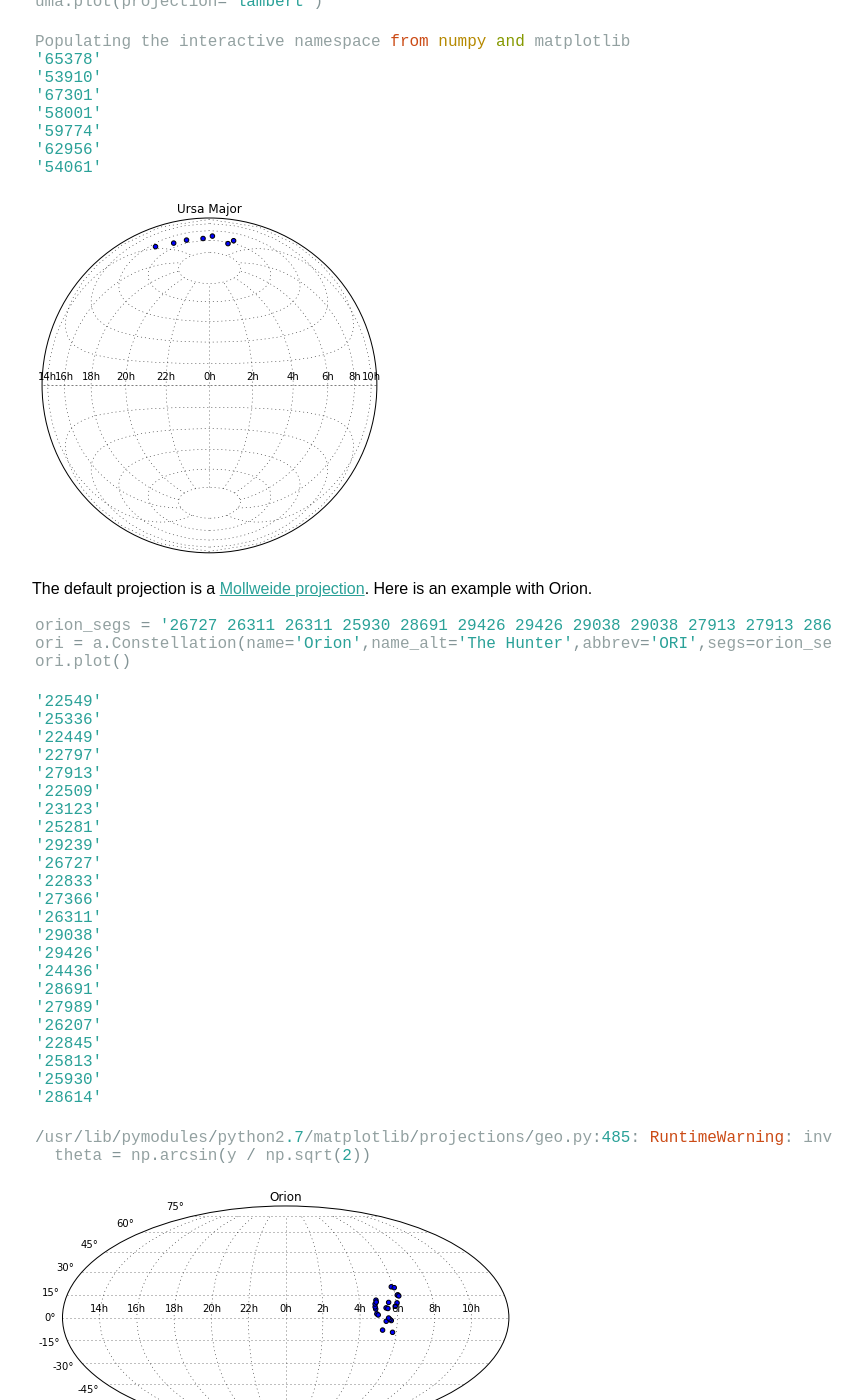
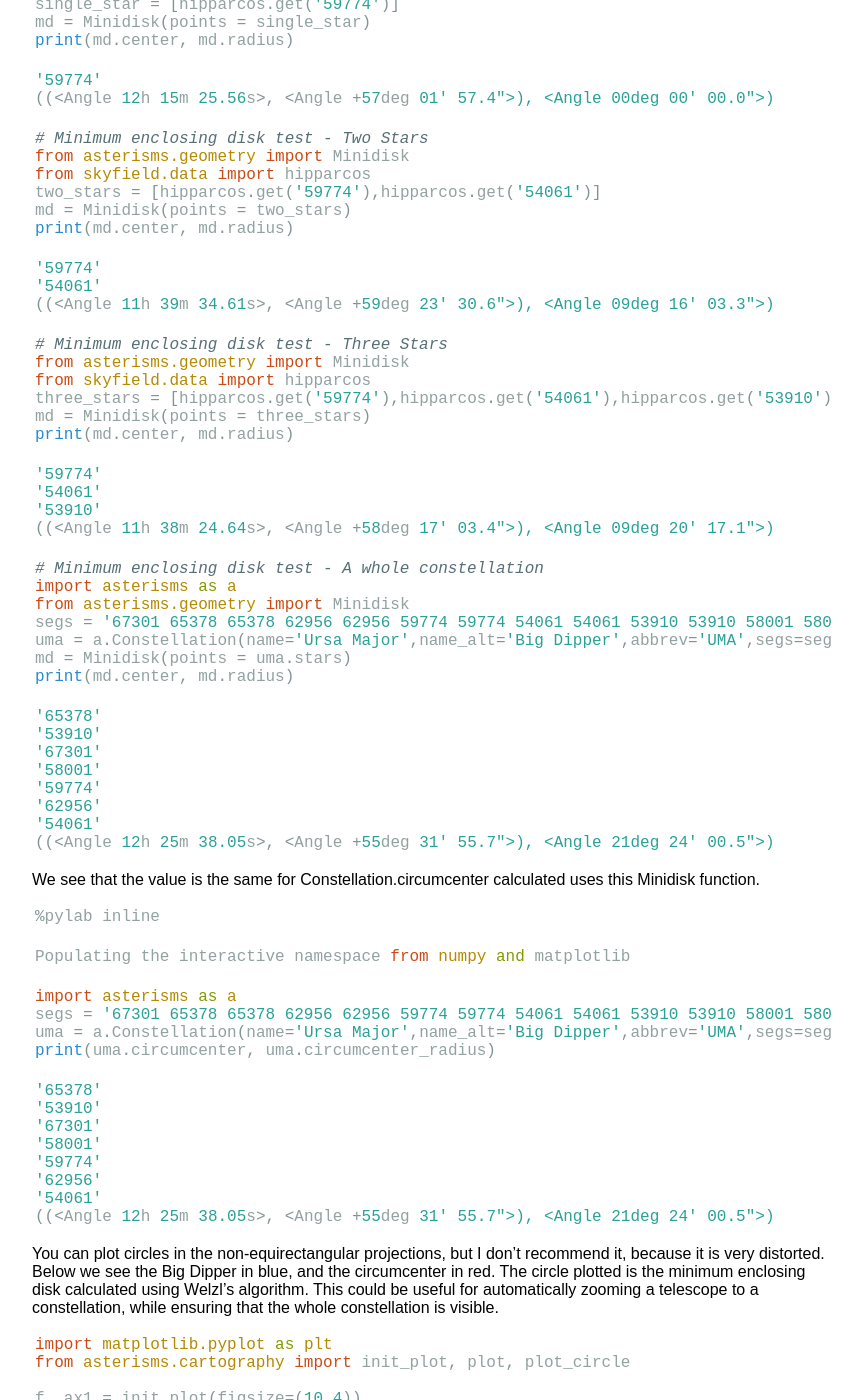
Before and after one commit to dreamalligator/asterisms, a Sphinx documentation site: the page built from asterisms/docs/examples.rst, in a window 1280 px wide and 1400 px high, scrolled down 3085 px. Shown: the whole window, without its empty margins (208-1070 px from the left). Built offline with Sphinx 7.4.7, drawn with Linux system fonts in a browser that asks for light colours; the version number could not be read and is left out; some of the changed text lies outside the part shown.

Commit message:
welzl's algorithm almost finished

```diff
--- a/asterisms/docs/examples.rst
+++ b/asterisms/docs/examples.rst
@@ -216,14 +216,157 @@ in Skyfield's Angle type.
 
     print(uma.stars)
     print(uma.center)
-    #TODO: circumcenter not finished yet.
-    #print(uma.circumcenter)
-    #print(uma.circumcenter_radius)
+    print(uma.circumcenter)
+    print(uma.circumcenter_radius)
 
 .. parsed-literal::
 
     [Star(ra_hours=13.398761920264775, dec_degrees=54.925361752393151, ra_mas_per_year=121.23, dec_mas_per_year=-22.01, parallax_mas=41.73, names=[('HIP', 65378)]), Star(ra_hours=11.030687999605183, dec_degrees=56.382426786427374, ra_mas_per_year=81.66, dec_mas_per_year=33.74, parallax_mas=41.07, names=[('HIP', 53910)]), Star(ra_hours=13.792343787984251, dec_degrees=49.313265059674272, ra_mas_per_year=-121.23, dec_mas_per_year=-15.56, parallax_mas=32.39, names=[('HIP', 67301)]), Star(ra_hours=11.897179848125406, dec_degrees=53.694760084185191, ra_mas_per_year=107.76, dec_mas_per_year=11.16, parallax_mas=38.99, names=[('HIP', 58001)]), Star(ra_hours=12.257100034120432, dec_degrees=57.032616901786447, ra_mas_per_year=103.56, dec_mas_per_year=7.81, parallax_mas=40.05, names=[('HIP', 59774)]), Star(ra_hours=12.900485951888628, dec_degrees=55.959821158352696, ra_mas_per_year=111.74, dec_mas_per_year=-8.99, parallax_mas=40.3, names=[('HIP', 62956)]), Star(ra_hours=11.062130192490219, dec_degrees=61.75103320112995, ra_mas_per_year=-136.46, dec_mas_per_year=-35.25, parallax_mas=26.38, names=[('HIP', 54061)])]
     (<Angle 12h 20m 02.75s>, <Angle +55deg 34' 47.6">)
+    (<Angle 12h 25m 38.05s>, <Angle +55deg 31' 55.7">)
+    21deg 24' 00.5"
+
+
+.. code:: python
+
+    # Minimum enclosing disk test - No Stars
+    from asterisms.geometry import Minidisk
+    md = Minidisk()
+    print(md.center, md.radius)
+
+.. parsed-literal::
+
+    ((None, None), <Angle 00deg 00' 00.0">)
+
+
+.. code:: python
+
+    # Minimum enclosing disk test - Single Star
+    from asterisms.geometry import Minidisk
+    from skyfield.data import hipparcos
+    single_star = [hipparcos.get('59774')]
+    md = Minidisk(points = single_star)
+    print(md.center, md.radius)
+
+.. parsed-literal::
+
+    '59774'
+    ((<Angle 12h 15m 25.56s>, <Angle +57deg 01' 57.4">), <Angle 00deg 00' 00.0">)
+
+
+.. code:: python
+
+    # Minimum enclosing disk test - Two Stars
+    from asterisms.geometry import Minidisk
+    from skyfield.data import hipparcos
+    two_stars = [hipparcos.get('59774'),hipparcos.get('54061')]
+    md = Minidisk(points = two_stars)
+    print(md.center, md.radius)
+
+.. parsed-literal::
+
+    '59774'
+    '54061'
+    ((<Angle 11h 39m 34.61s>, <Angle +59deg 23' 30.6">), <Angle 09deg 16' 03.3">)
+
+
+.. code:: python
+
+    # Minimum enclosing disk test - Three Stars
+    from asterisms.geometry import Minidisk
+    from skyfield.data import hipparcos
+    three_stars = [hipparcos.get('59774'),hipparcos.get('54061'),hipparcos.get('53910')]
+    md = Minidisk(points = three_stars)
+    print(md.center, md.radius)
+
+.. parsed-literal::
+
+    '59774'
+    '54061'
+    '53910'
+    ((<Angle 11h 38m 24.64s>, <Angle +58deg 17' 03.4">), <Angle 09deg 20' 17.1">)
+
+
+.. code:: python
+
+    # Minimum enclosing disk test - A whole constellation
+    import asterisms as a
+    from asterisms.geometry import Minidisk
+    segs = '67301 65378 65378 62956 62956 59774 59774 54061 54061 53910 53910 58001 58001 59774'
+    uma = a.Constellation(name='Ursa Major',name_alt='Big Dipper',abbrev='UMA',segs=segs)
+    md = Minidisk(points = uma.stars)
+    print(md.center, md.radius)
+
+.. parsed-literal::
+
+    '65378'
+    '53910'
+    '67301'
+    '58001'
+    '59774'
+    '62956'
+    '54061'
+    ((<Angle 12h 25m 38.05s>, <Angle +55deg 31' 55.7">), <Angle 21deg 24' 00.5">)
+
+
+We see that the value is the same for Constellation.circumcenter
+calculated uses this Minidisk function.
+
+.. code:: python
+
+    %pylab inline
+
+.. parsed-literal::
+
+    Populating the interactive namespace from numpy and matplotlib
+
+
+.. code:: python
+
+    import asterisms as a
+    segs = '67301 65378 65378 62956 62956 59774 59774 54061 54061 53910 53910 58001 58001 59774'
+    uma = a.Constellation(name='Ursa Major',name_alt='Big Dipper',abbrev='UMA',segs=segs)
+    print(uma.circumcenter, uma.circumcenter_radius)
+
+.. parsed-literal::
+
+    '65378'
+    '53910'
+    '67301'
+    '58001'
+    '59774'
+    '62956'
+    '54061'
+    ((<Angle 12h 25m 38.05s>, <Angle +55deg 31' 55.7">), <Angle 21deg 24' 00.5">)
+
+
+You can plot circles in the non-equirectangular projections, but I don't
+recommend it, because it is very distorted. Below we see the Big Dipper
+in blue, and the circumcenter in red. The circle plotted is the minimum
+enclosing disk calculated using Welzl's algorithm. This could be useful
+for automatically zooming a telescope to a constellation, while ensuring
+that the whole constellation is visible.
+
+.. code:: python
+
+    import matplotlib.pyplot as plt
+    from asterisms.cartography import init_plot, plot, plot_circle
+
+    f, ax1 = init_plot(figsize=(10,4))
+    plot(uma.stars, ax1, color='blue', projection=None)
+    plot([uma.circumcenter], ax1, color='red', projection=None)
+    plot_circle(center=uma.circumcenter, radius=uma.circumcenter_radius, ax=ax1, lw=4, alpha=0.6, projection=None)
+
+
+
+.. parsed-literal::
+
+    <matplotlib.patches.Circle at 0x7f9bfcbfd390>
+
+
+
+
+.. image:: examples_files/examples_25_1.png
 
 
 Cartography
@@ -257,8 +400,14 @@ of the Big Dipper.
     '54061'
 
 
+.. parsed-literal::
 
-.. image:: examples_files/examples_17_1.png
+    WARNING: pylab import has clobbered these variables: ['plot', 'f']
+    `%matplotlib` prevents importing * from pylab and numpy
+
+
+
+.. image:: examples_files/examples_27_2.png
 
 
 The default projection is a `Mollweide
@@ -305,7 +454,7 @@ is an example with Orion.
 
 
 
-.. image:: examples_files/examples_19_2.png
+.. image:: examples_files/examples_29_2.png
 
 
 Precession
@@ -324,6 +473,12 @@ where I've posted on it.
     import vondrak as v
     print('using Vondrak version %s' % v.__version__)
     #TODO
+
+.. parsed-literal::
+
+    using Vondrak version 0.03
+
+
 Helper Functions
 ----------------
 
```
Also changed, not shown: asterisms/__init__.py (+0 -14 lines), .travis.yml, asterisms/docs/examples.ipynb, asterisms/docs/examples_files/examples_25_1.png (added), asterisms/docs/examples_files/examples_27_2.png (added), asterisms/docs/examples_files/examples_29_2.png (added), 1 other file.
